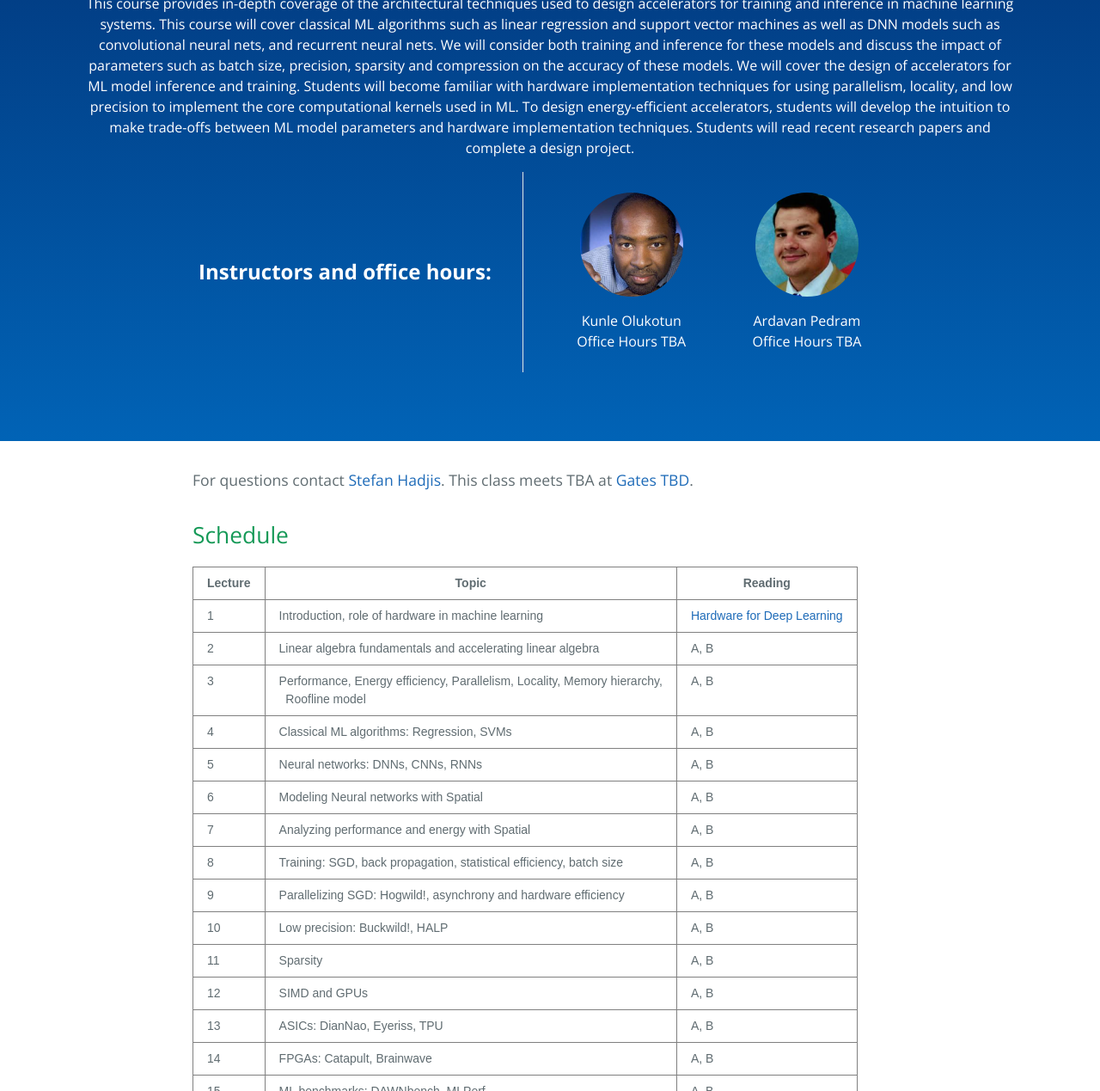
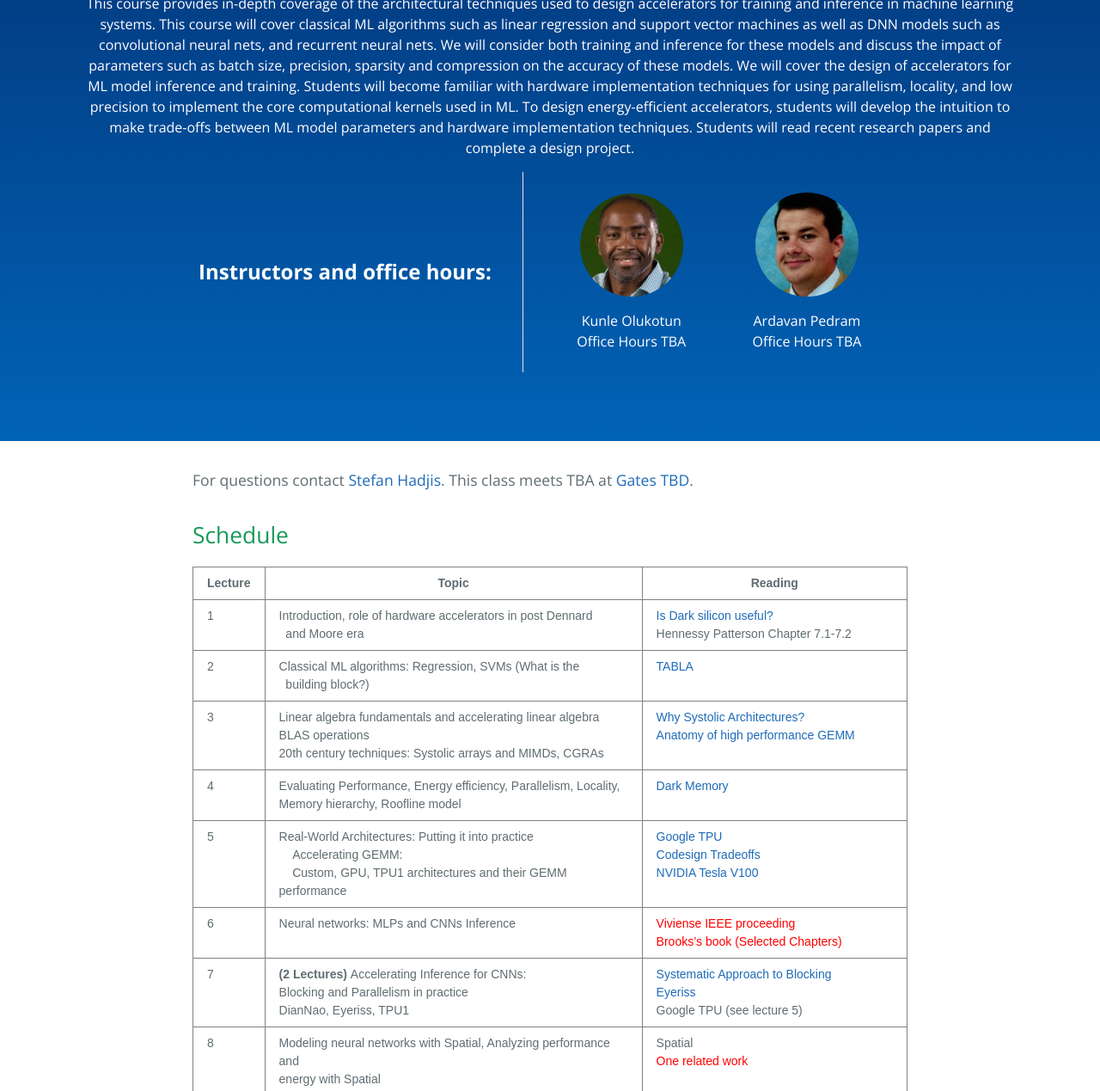
Before and after one commit to cs217/cs217.github.io, a Jekyll site: the page built from index.md, in a window 1280 px wide, cut to the strip 651-1920 px from the top of the page. Shown: the whole strip at 86% size. Built offline with Jekyll 4.4.1, drawn with Linux system fonts in a browser that asks for light colours; the repository's description, which GitHub fills in, is left out; some of the changed text lies outside the part shown.

Commit message:
new table

```diff
--- a/_layouts/titlepage.html
+++ b/_layouts/titlepage.html
@@ -61,7 +61,7 @@
 
 				 	<div class="instructor">
              <a href="http://arsenalfc.stanford.edu/kunle">
-              <div class="instructorphoto"><img src="assets/img/kunle.png"></div>
+              <div class="instructorphoto"><img src="assets/img/kunle.jpg"></div>
               <div class="text-white">Kunle Olukotun</div>
 	     			</a>
 					<div class="text-white">Office Hours TBA</div>
--- a/_sass/jekyll-theme-cayman.scss
+++ b/_sass/jekyll-theme-cayman.scss
@@ -106,6 +106,7 @@ a {
 }
 
 .project-name {
+  color: $header-heading-color2;
   margin-top: 0;
   margin-bottom: 0.1rem;
 
--- a/_sass/variables.scss
+++ b/_sass/variables.scss
@@ -4,6 +4,7 @@ $medium-breakpoint: 42em !default;
 
 // Headers
 $header-heading-color: #fff !default;
+$header-heading-color2: #B7950B !default;
 $header-bg-color: #03114A !default;
 $header-bg-color-secondary: #0163B6 !default;
 
--- a/index.md
+++ b/index.md
@@ -12,6 +12,7 @@ For questions contact [Stefan Hadjis](https://cs.stanford.edu/people/shadjis/).
 .tg th{font-family:Arial, sans-serif;font-size:14px;font-weight:normal;padding:10px 5px;border-style:solid;border-width:1px;overflow:hidden;word-break:normal;border-color:black;}
 .tg .tg-c3ow{border-color:inherit;text-align:center;vertical-align:top}
 .tg .tg-us36{border-color:inherit;vertical-align:top}
+.tg .tg-yw4l{vertical-align:top}
 </style>
 <table class="tg">
   <tr>
@@ -21,118 +22,92 @@ For questions contact [Stefan Hadjis](https://cs.stanford.edu/people/shadjis/).
   </tr>
   <tr>
     <td class="tg-us36">1</td>
-    <td class="tg-us36">Introduction, role of hardware in machine learning</td>
-    <td class="tg-us36"><a target="_blank" href="https://arxiv.org/pdf/1703.09039.pdf">Hardware for Deep Learning</a></td>
+    <td class="tg-us36">Introduction, role of hardware accelerators in post Dennard<br>&nbsp;&nbsp;and Moore era</td>
+    <td class="tg-us36"><a href="https://ieeexplore.ieee.org/document/6241647/">Is Dark silicon useful?</a><br>Hennessy Patterson Chapter 7.1-7.2</td>
   </tr>
   <tr>
     <td class="tg-us36">2</td>
-    <td class="tg-us36">Linear algebra fundamentals and accelerating linear algebra</td>
-    <td class="tg-us36">A, B</td>
+    <td class="tg-us36">Classical ML algorithms: Regression, SVMs (What is the<br>&nbsp;&nbsp;building block?)</td>
+    <td class="tg-us36"><a href="https://www.cc.gatech.edu/~hadi/doc/paper/2015-tr-tabla.pdf">TABLA</a></td>
   </tr>
   <tr>
     <td class="tg-us36">3</td>
-    <td class="tg-us36">Performance, Energy efficiency, Parallelism, Locality, Memory hierarchy,<br>&nbsp;&nbsp;Roofline model</td>
-    <td class="tg-us36">A, B</td>
+    <td class="tg-us36">Linear algebra fundamentals and accelerating linear algebra<br>BLAS operations<br>20th century techniques: Systolic arrays and MIMDs, CGRAs</td>
+    <td class="tg-us36"><a href="http://www.eecs.harvard.edu/~htk/publication/1982-kung-why-systolic-architecture.pdf">Why Systolic Architectures?</a><br><a href="https://www.cs.utexas.edu/users/pingali/CS378/2008sp/papers/gotoPaper.pdf">Anatomy of high performance GEMM</a></td>
   </tr>
   <tr>
     <td class="tg-us36">4</td>
-    <td class="tg-us36">Classical ML algorithms: Regression, SVMs</td>
-    <td class="tg-us36">A, B</td>
+    <td class="tg-us36">Evaluating Performance, Energy efficiency, Parallelism, Locality,<br>  Memory hierarchy, Roofline model </td>
+    <td class="tg-us36"><a href="https://arxiv.org/abs/1602.04183">Dark Memory</a></td>
   </tr>
   <tr>
     <td class="tg-us36">5</td>
-    <td class="tg-us36">Neural networks: DNNs, CNNs, RNNs</td>
-    <td class="tg-us36">A, B</td>
+    <td class="tg-us36">Real-World Architectures: Putting it into practice<br>&nbsp;&nbsp;&nbsp;&nbsp;Accelerating GEMM:<br>&nbsp;&nbsp;&nbsp;&nbsp;Custom, GPU,  TPU1 architectures and their GEMM performance</td>
+    <td class="tg-us36"><a href="https://arxiv.org/pdf/1704.04760.pdf">Google TPU</a><br><a href="https://ieeexplore.ieee.org/document/6212466/">Codesign Tradeoffs</a><br><a href="http://images.nvidia.com/content/volta-architecture/pdf/volta-architecture-whitepaper.pdf">NVIDIA Tesla V100</a></td>
   </tr>
   <tr>
     <td class="tg-us36">6</td>
-    <td class="tg-us36">Modeling Neural networks with Spatial</td>
-    <td class="tg-us36">A, B</td>
+    <td class="tg-us36">Neural networks: MLPs and CNNs Inference</td>
+    <td class="tg-us36"><span style="color:rgb(254, 0, 0)">Viviense IEEE proceeding</span><br><span style="color:rgb(254, 0, 0)">Brooks’s book (Selected Chapters)</span></td>
   </tr>
   <tr>
     <td class="tg-us36">7</td>
-    <td class="tg-us36">Analyzing performance and energy with Spatial</td>
-    <td class="tg-us36">A, B</td>
+    <td class="tg-us36"><span style="font-weight:bold">(2 Lectures) </span>Accelerating Inference for CNNs:<br>    Blocking and Parallelism in practice<br>    DianNao, Eyeriss, TPU1<br></td>
+    <td class="tg-us36"><a href="https://arxiv.org/abs/1606.04209">Systematic Approach to Blocking</a><br><a href="https://people.csail.mit.edu/emer/papers/2016.06.isca.eyeriss_architecture.pdf">Eyeriss</a><br>Google TPU (see lecture 5)</td>
   </tr>
   <tr>
     <td class="tg-us36">8</td>
-    <td class="tg-us36">Training: SGD, back propagation, statistical efficiency, batch size </td>
-    <td class="tg-us36">A, B</td>
+    <td class="tg-us36">Modeling neural networks with Spatial, Analyzing performance and <br>  energy with Spatial</td>
+    <td class="tg-us36">Spatial<br><span style="color:rgb(254, 0, 0)">One related work</span></td>
   </tr>
   <tr>
     <td class="tg-us36">9</td>
-    <td class="tg-us36">Parallelizing SGD: Hogwild!, asynchrony and hardware efficiency</td>
-    <td class="tg-us36">A, B</td>
+    <td class="tg-us36">Resilience of DNNs: Sparsity and Low Precision Networks</td>
+    <td class="tg-us36">Some theory paper<br><a href="https://arxiv.org/pdf/1602.01528.pdf">EIE</a><br><a href="https://arxiv.org/pdf/1711.02213.pdf">Flexpoint of Nervana</a><br>Boris Ginsburg: <a href="https://arxiv.org/abs/1708.03888">paper</a>, <a href="http://on-demand.gputechconf.com/gtc/2017/presentation/s7218-training-with-mixed-precision-boris-ginsburg.pdf">presentation</a><br><span style="color:rgb(254, 0, 0)">LSTM Block Compression by Baidu?</span></td>
   </tr>
   <tr>
     <td class="tg-us36">10</td>
-    <td class="tg-us36">Low precision: Buckwild!, HALP</td>
-    <td class="tg-us36">A, B</td>
+    <td class="tg-us36">Training: SGD, back propagation, statistical efficiency, batch size</td>
+    <td class="tg-us36"><span style="color:rgb(254, 0, 0)">Nips workshop last year</span><br><a href="https://supercomputersfordl2017.github.io/Presentations/SimonKnowlesGraphCore.pdf">Graphcore</a></td>
   </tr>
   <tr>
     <td class="tg-us36">11</td>
-    <td class="tg-us36">Sparsity</td>
-    <td class="tg-us36">A, B</td>
+    <td class="tg-us36">Low precision training</td>
+    <td class="tg-us36"><a href="https://arxiv.org/abs/1803.03383">HALP</a><br><span style="color:rgb(254, 0, 0)">Another paper like Ternary or binary networks</span><br>See Boris Ginsburg's work (lecture 9)</td>
   </tr>
   <tr>
     <td class="tg-us36">12</td>
-    <td class="tg-us36">SIMD and GPUs</td>
-    <td class="tg-us36">A, B</td>
+    <td class="tg-us36">Training in Distributed and Parallel systems:  <br>Hogwild!, asynchrony and hardware efficiency</td>
+    <td class="tg-us36"><a href="https://arxiv.org/abs/1712.01887">Deep Gradient compression</a><br><a href="https://people.eecs.berkeley.edu/~brecht/papers/hogwildTR.pdf">Hogwild!</a><br><a href="https://static.googleusercontent.com/media/research.google.com/en//archive/large_deep_networks_nips2012.pdf">Google’s training paper for Asynch training</a><br><span style="color:rgb(254, 0, 0)">Obstinate cache?</span></td>
   </tr>
   <tr>
     <td class="tg-us36">13</td>
-    <td class="tg-us36">ASICs: DianNao, Eyeriss, TPU</td>
-    <td class="tg-us36">A, B</td>
+    <td class="tg-us36">FPGAs and CGRAs: Catapult, Brainwave, Plasticine</td>
+    <td class="tg-us36"><a href="https://www.microsoft.com/en-us/research/wp-content/uploads/2016/10/Cloud-Scale-Acceleration-Architecture.pdf">Catapult</a><br><a href="https://www.microsoft.com/en-us/research/uploads/prod/2018/03/mi0218_Chung-2018Mar25.pdf">Brainwave</a><br><a href="http://dawn.cs.stanford.edu/pubs/plasticine-isca2017.pdf">Plasticine</a></td>
   </tr>
   <tr>
-    <td class="tg-us36">14</td>
-    <td class="tg-us36">FPGAs: Catapult, Brainwave</td>
-    <td class="tg-us36">A, B</td>
+    <td class="tg-yw4l">14</td>
+    <td class="tg-yw4l">ML benchmarks: DAWNbench, MLPerf</td>
+    <td class="tg-yw4l"><a href="https://cs.stanford.edu/~matei/papers/2017/nips_sysml_dawnbench.pdf">DawnBench</a><br><span style="color:rgb(254, 0, 0)">Some other benchmark paper to compare</span></td>
   </tr>
   <tr>
-    <td class="tg-us36">15</td>
-    <td class="tg-us36">ML benchmarks: DAWNbench, MLPerf</td>
-    <td class="tg-us36">A, B</td>
-  </tr>
-  <tr>
-    <td class="tg-us36">16</td>
-    <td class="tg-us36">Guest lecture from academia</td>
-    <td class="tg-us36">A, B</td>
-  </tr>
-  <tr>
-    <td class="tg-us36">17</td>
-    <td class="tg-us36">Guest lecture from industry</td>
-    <td class="tg-us36">A, B</td>
-  </tr>
-  <tr>
-    <td class="tg-us36">18</td>
-    <td class="tg-us36">Project presentations</td>
-    <td class="tg-us36">A, B</td>
+    <td class="tg-yw4l">15</td>
+    <td class="tg-yw4l">Project presentations</td>
+    <td class="tg-yw4l"></td>
   </tr>
 </table>
+
 ## [](#Lectures) Guest Lectures
 
 ---
 <div class="speaker-wrap">
 <div class="speakerphoto">
-<img src="assets/img/ardavan.png">
+<img src="assets/img/Boris_Ginsburg-200x200.jpg">
 </div>
 <div class="card">
-<a class="talkdate" href="./bolcskei_lecture">Date TBA</a> <br>
-<span class="speaker">Topic TBA</span> <br>
-<span class="speakerposition">Speaker TBA</span>
-</div>
-</div>
-
----
-<div class="speaker-wrap">
-<div class="speakerphoto">
-<img src="assets/img/ardavan.png">
-</div>
-<div class="card">
-<a class="talkdate" href="./patel_lecture">Date TBA</a> <br>
-<span class="speaker">Topic TBA</span> <br>
-<span class="speakerposition">Speaker TBA</span>
+<a class="talkdate" href="./ginsburg_lecture">Boris Ginsburg, NVIDIA</a> <br>
+<span class="speaker">Low Precision Training of DNNs</span> <br>
+<span class="speakerposition">Date TBA</span>
 </div>
 </div>
 
```
Also changed, not shown: ginsburg_lecture.md (added, +13 -0 lines), assets/img/Boris_Ginsburg-200x200.jpg (added), assets/img/ardavan.png, assets/img/kunle.jpg (added).
